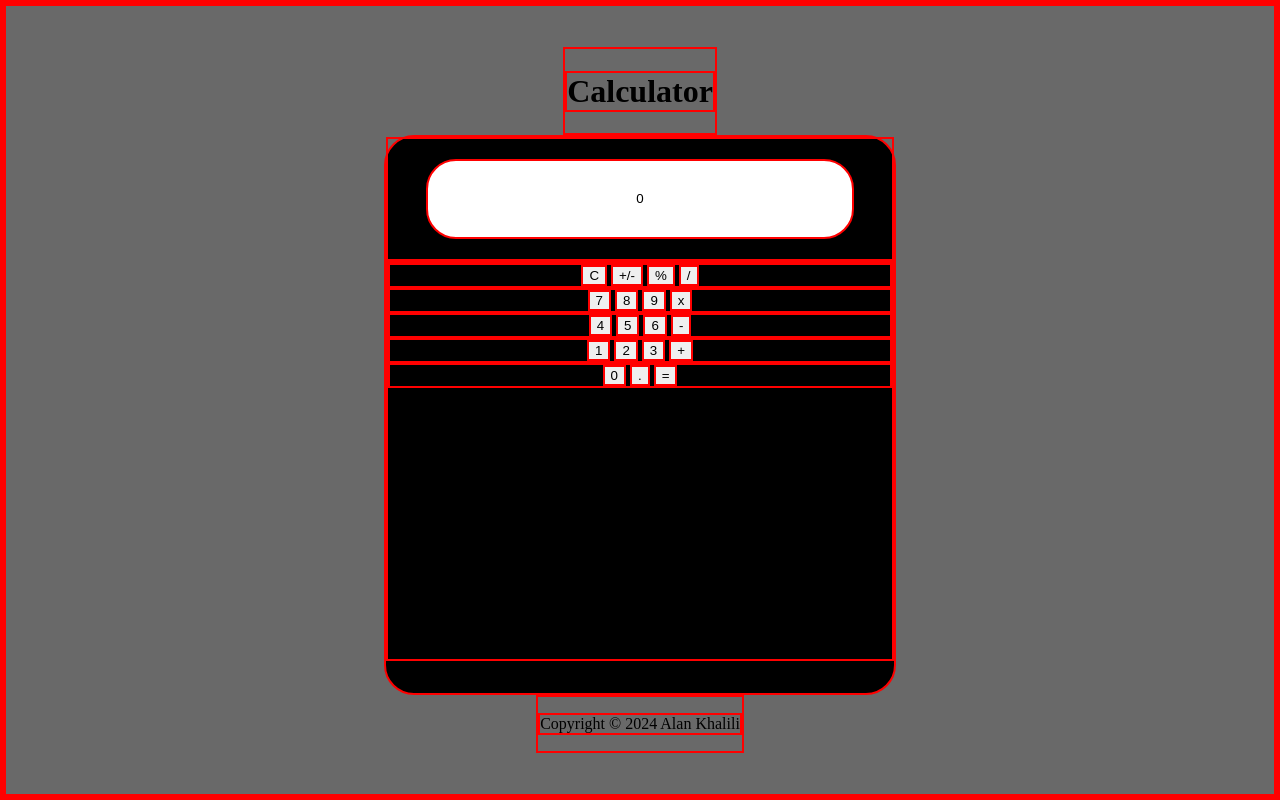
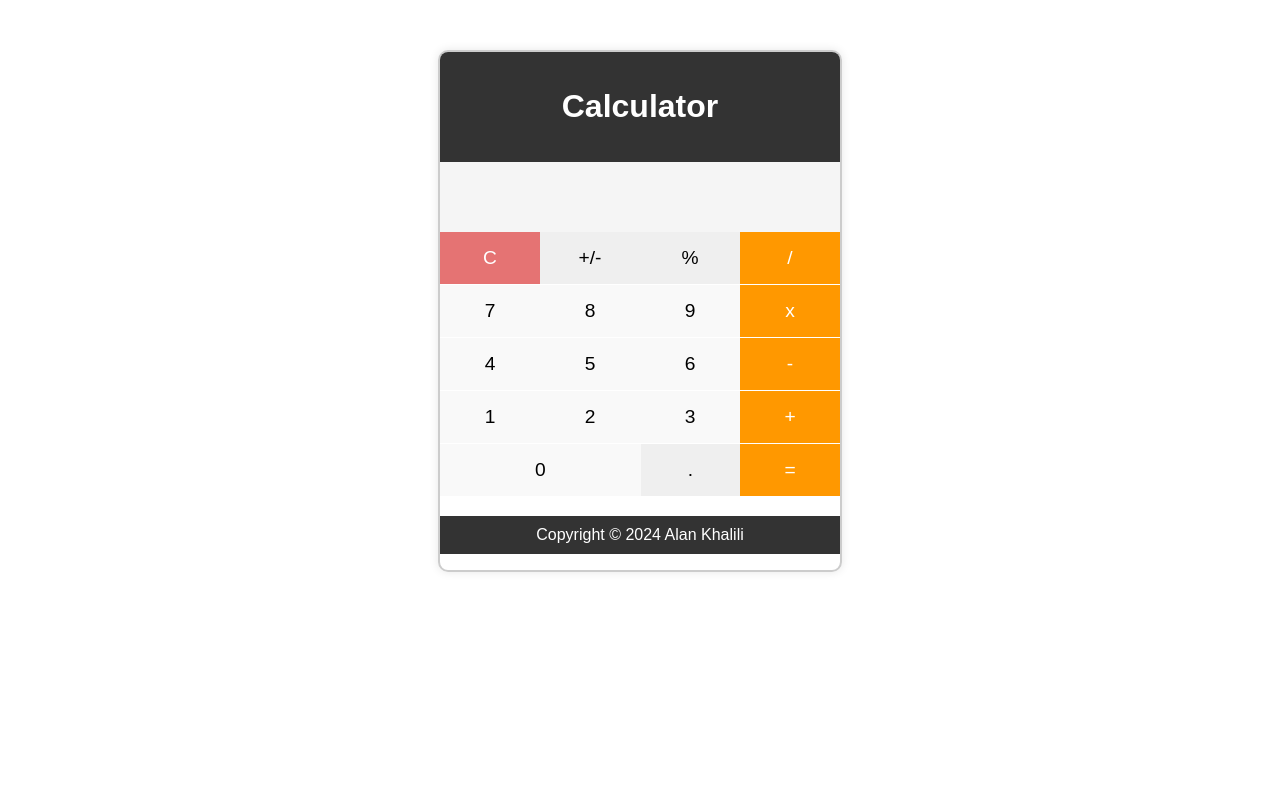
Before and after one commit to AlanKha/Calculator, a plain HTML site: page index.html in a window 1280 px wide. Drawn offline with Linux system fonts and the light colour scheme.

Commit message:
Added more styling

```diff
--- a/index.html
+++ b/index.html
@@ -15,7 +15,8 @@
 
         <div class="calculator">
             <div class="screen">
-                <input type="text" value="0" readonly>
+                <div class="previous"></div>
+                <div class="current"></div>
             </div>
             <div class="buttons">
 
@@ -44,7 +45,7 @@
                     <button class="operator" id="plus">+</button>
                 </div>
                 <div class="row">
-                    <button class="number" id="zero">0</button>
+                    <button class="number double" id="zero">0</button>
                     <button id="dot">.</button>
                     <button class="operator" id="equals">=</button>
                 </div>
--- a/style.css
+++ b/style.css
@@ -1,49 +1,96 @@
-html {
-    background-color: dimgrey;
-    height: 100%;
+body {
+    font-family: 'Arial', sans-serif;
+    margin: 0;
+    padding: 0;
 }
 
-body {
-    margin: 0;
-    height: 100%;
+.container {
+    max-width: 400px;
+    margin: 50px auto;
+    border: 2px solid #ccc;
+    border-radius: 10px;
+    overflow: hidden;
+    box-shadow: 0 0 10px rgba(0, 0, 0, 0.1);
 }
 
-* {
+.header {
+    background-color: #333;
+    color: #fff;
     text-align: center;
-    border: 2px solid red;
+    padding: 15px;
+}
+
+.calculator {
+    display: flex;
+    flex-direction: column;
+}
+
+.screen {
+    background-color: #f5f5f5;
+    padding: 10px;
+    text-align: right;
+    min-height: 50px;
+    overflow: hidden;
+}
+
+.previous {
+    font-size: 0.8em;
+    color: #777;
+}
+
+.current {
+    font-size: 1.5em;
+}
+
+
+.buttons {
+    display: grid;
+    gap: 1px;
+}
+
+.row {
+    display: flex;
+}
+
+button {
+    width: 100%;
+    padding: 15px;
+    font-size: 1.2em;
+    border: none;
+    cursor: pointer;
+    transition: background-color 0.3s;
     box-sizing: border-box;
 }
 
-/* Container */
-
-.container {
-    display: flex;
-    flex-direction: column;
-    align-items: center;
-    justify-content: center;
-    height: 100%;
+button:hover {
+    background-color: #eee;
 }
 
-/* Calculator */
-
-.calculator{
-    height: 70vh;
-    width: 40vw;
-    background-color: black;
-    border-radius: 30px;
+.number {
+    background-color: #f9f9f9;
 }
 
-/* display */
-
-.screen input{
-    height: 10vh;
-    width: 85%;
-    margin: 20px;
-    border-radius: 30px;
+.number.double {
+    width: calc(2.34 * 100%);
+    font-size: 1.2em; /* Adjust the font size as needed */
+    padding: 15px;   /* Adjust the padding as needed */
 }
 
-/* buttons */
+.operator {
+    background-color: #ff9800;
+    color: #fff;
+}
 
-.buttons{
-    height: 50vh;
+#clear {
+    grid-area: clear;
+    background-color: #e57373;
+    color: #fff;
 }
+
+#footer-text {
+    background-color: #333;
+    color: #fff;
+    text-align: center;
+    padding: 10px;
+    margin-top: 20px;
+}
```
